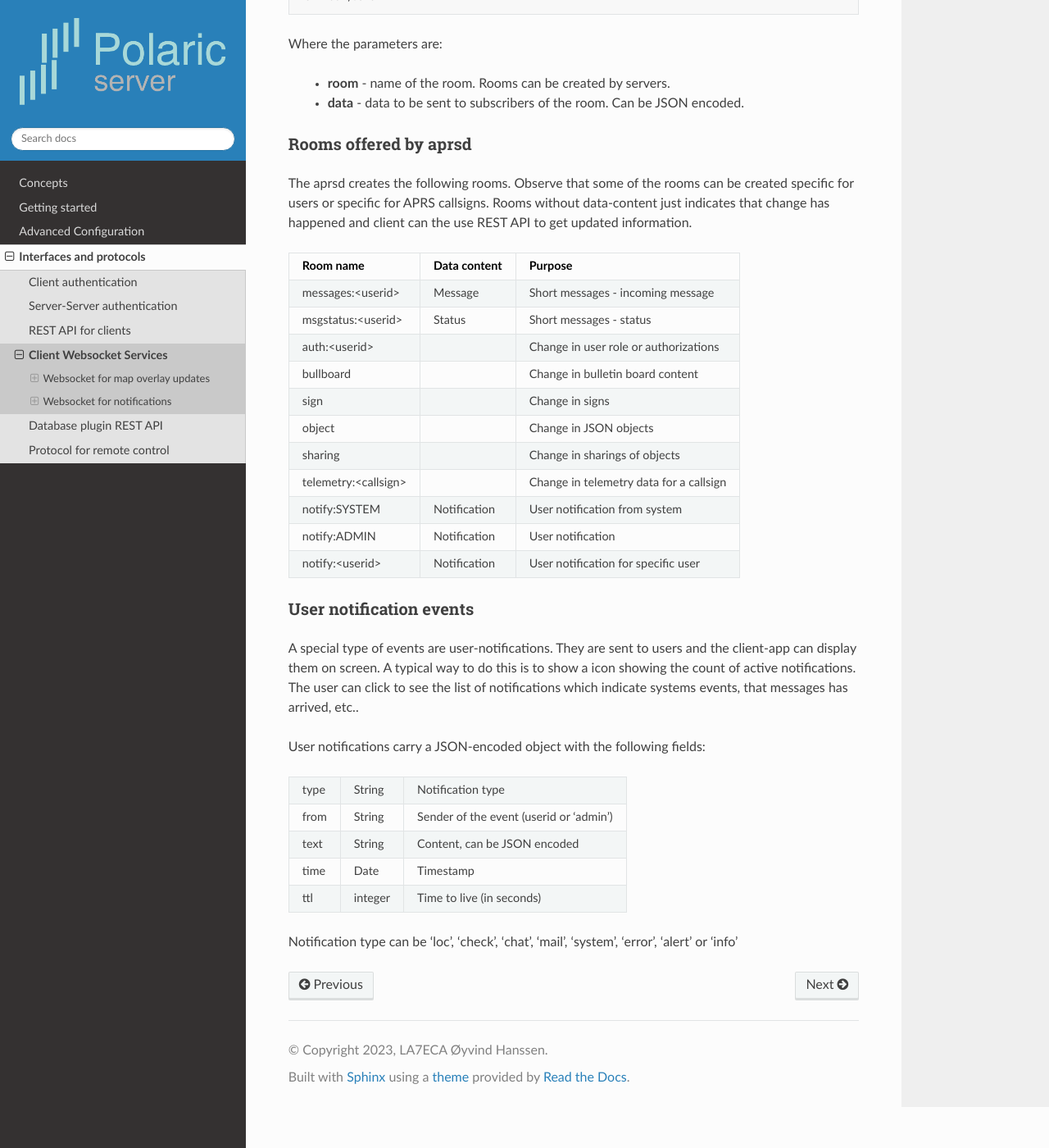
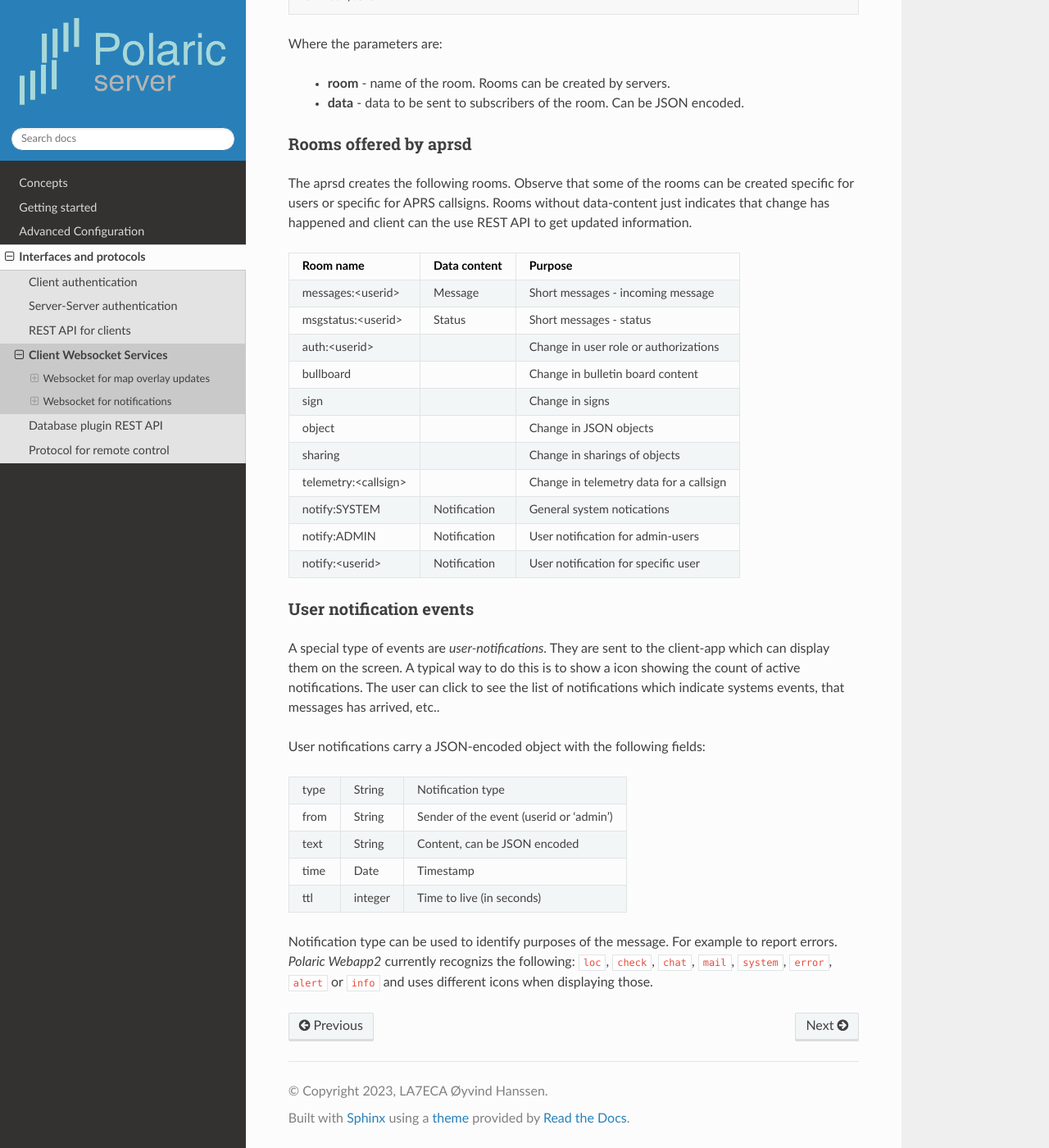
Before and after one commit to joakimsk/docs, a Sphinx documentation site: the page built from docs/cwebsocket.rst, in a window 1280 px wide and 1400 px high, scrolled down 3087 px. Shown: the whole window at 82% size. Built offline with Sphinx 7.4.7 and the Read the Docs theme 2.0.0, drawn with Linux system fonts in a browser that asks for light colours.

Commit message:
Update cwebsocket.rst

```diff
--- a/docs/cwebsocket.rst
+++ b/docs/cwebsocket.rst
@@ -148,8 +148,8 @@ sign                                    Change in signs
 object                                  Change in JSON objects
 sharing                                 Change in sharings of objects
 telemetry:<callsign>                    Change in telemetry data for a callsign
-notify:SYSTEM            Notification   User notification from system
-notify:ADMIN             Notification   User notification
+notify:SYSTEM            Notification   General system notications
+notify:ADMIN             Notification   User notification for admin-users
 notify:<userid>          Notification   User notification for specific user
 ======================== ============== =================================================
 
@@ -157,7 +157,7 @@ notify:<userid>          Notification   User notification for specific user
 User notification events
 ^^^^^^^^^^^^^^^^^^^^^^^^
 
-A special type of events are user-notifications. They are sent to users and the client-app can display them on screen. A typical way to do this is to show a icon showing the count of active notifications. The user can click to see the list of notifications which indicate systems events, that messages has arrived, etc..
+A special type of events are *user-notifications*. They are sent to the client-app which can display them on the screen. A typical way to do this is to show a icon showing the count of active notifications. The user can click to see the list of notifications which indicate systems events, that messages has arrived, etc..
 
 User notifications carry a JSON-encoded object with the following fields:
 
@@ -169,4 +169,4 @@ User notifications carry a JSON-encoded object with the following fields:
  ttl          integer   Time to live (in seconds)
 ============ ========= ========================================
 
-Notification type can be 'loc', 'check', 'chat', 'mail', 'system', 'error', 'alert' or 'info'
+Notification type can be used to identify purposes of the message. For example to report errors. *Polaric Webapp2* currently recognizs the following: ``loc``, ``check``, ``chat``, ``mail``, ``system``, ``error``, ``alert`` or ``info`` and uses different icons when displaying those.
```
